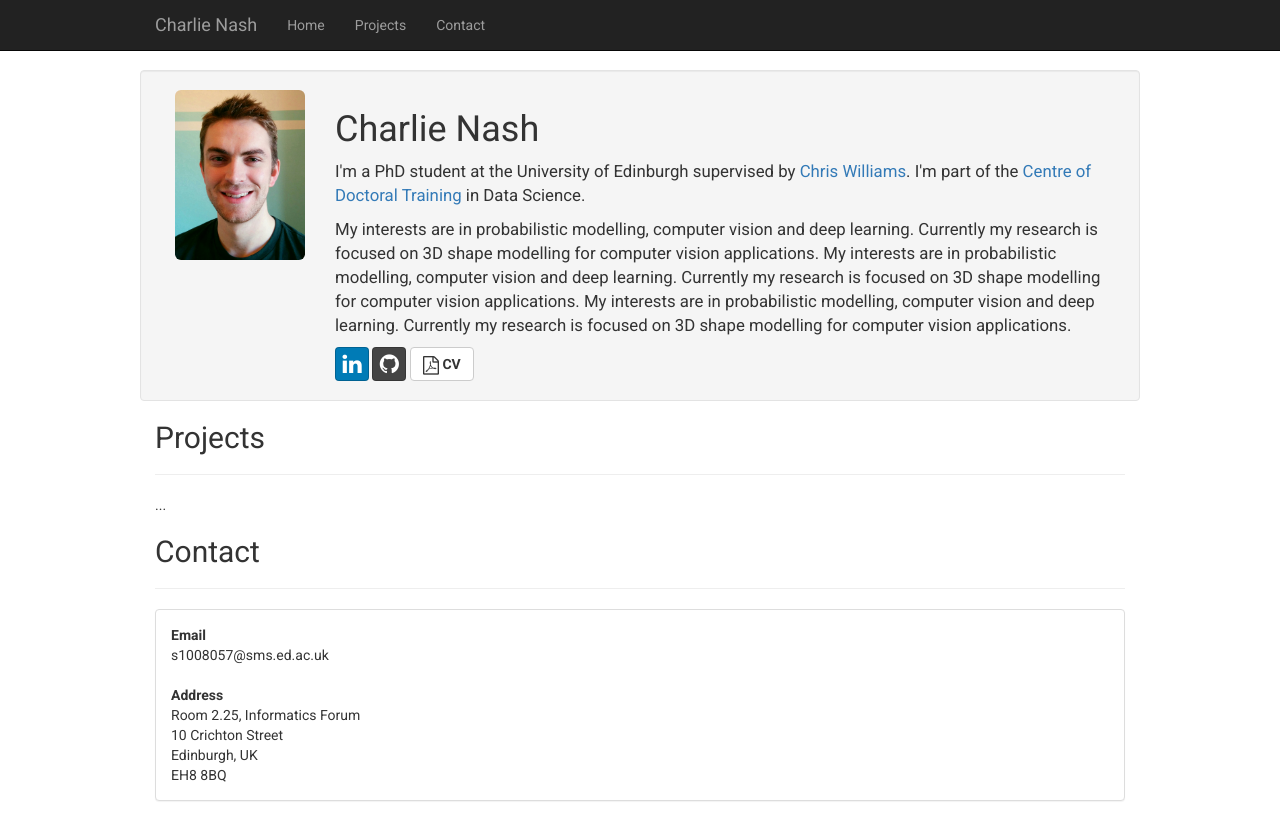
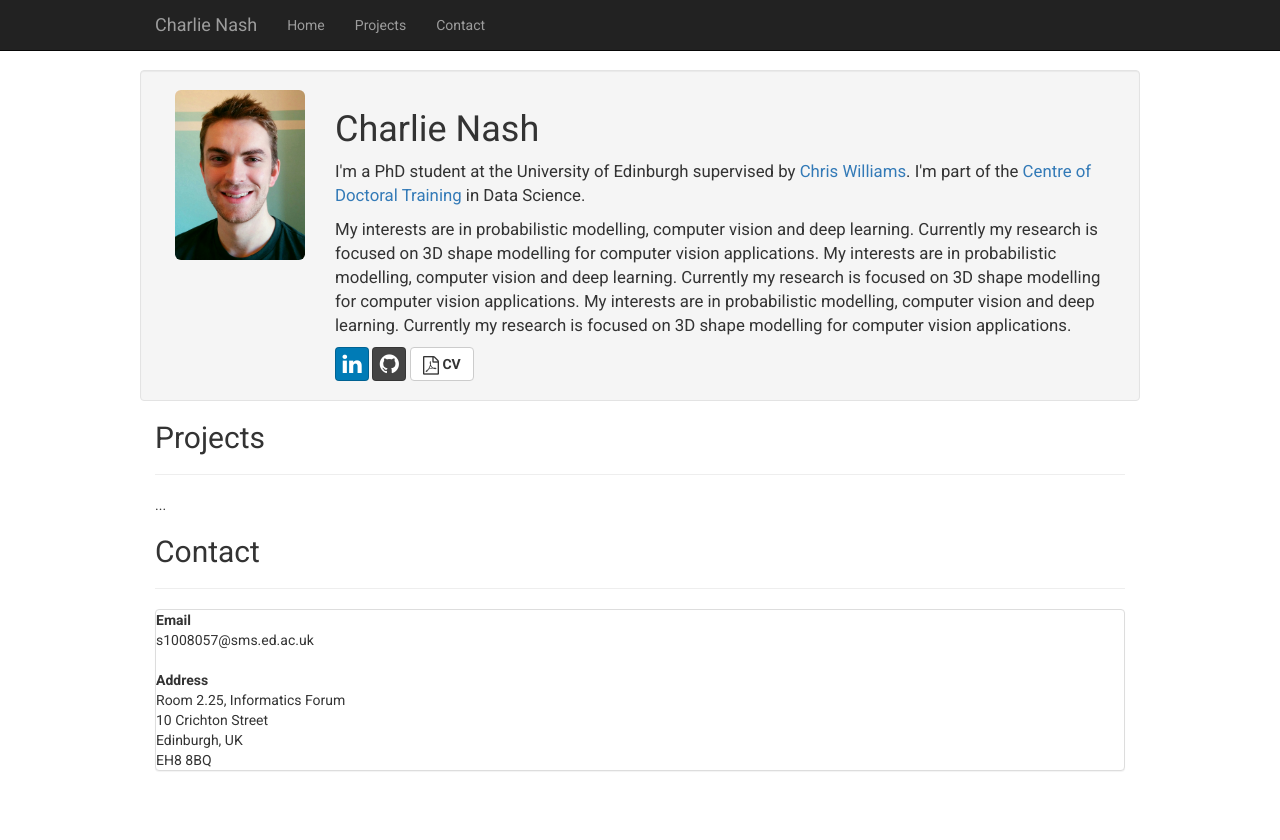
Before and after one commit to charlienash/charlienash.github.io, a Jekyll site: the page index.html, which Jekyll copies as it is, in a window 1280 px wide. Shown: the top 840 px of the page. Built offline with Jekyll 4.4.1, drawn with Linux system fonts in a browser that asks for light colours; nearby versions of some CDN libraries; library files that are not in the unit come from our copies.

Commit message:
Update index.html

```diff
--- a/index.html
+++ b/index.html
@@ -67,7 +67,7 @@
 		<!-- /.navbar -->
 
 		<!-- Page Content -->
-		<div class="container">
+		<div class="container-fluid">
 			<div class="row well">
 			  <div class="col-xs-2">
 			      <img class="img-responsive img-rounded center-block" src="assets/img/Charlie_photo.jpg">
@@ -107,8 +107,7 @@
 			<hr>
 
 			<div class="panel panel-default">
-			  <div class="panel-body">
-	    			<b>Email</b>
+			        <b>Email</b>
 				<br>
 				s1008057@sms.ed.ac.uk
 				<br><br>
@@ -118,6 +117,7 @@
 				10 Crichton Street <br>
 				Edinburgh, UK <br>
 				EH8 8BQ
+			</div>
 		</div>
 
 		<!-- JQuery scripts -->
```
